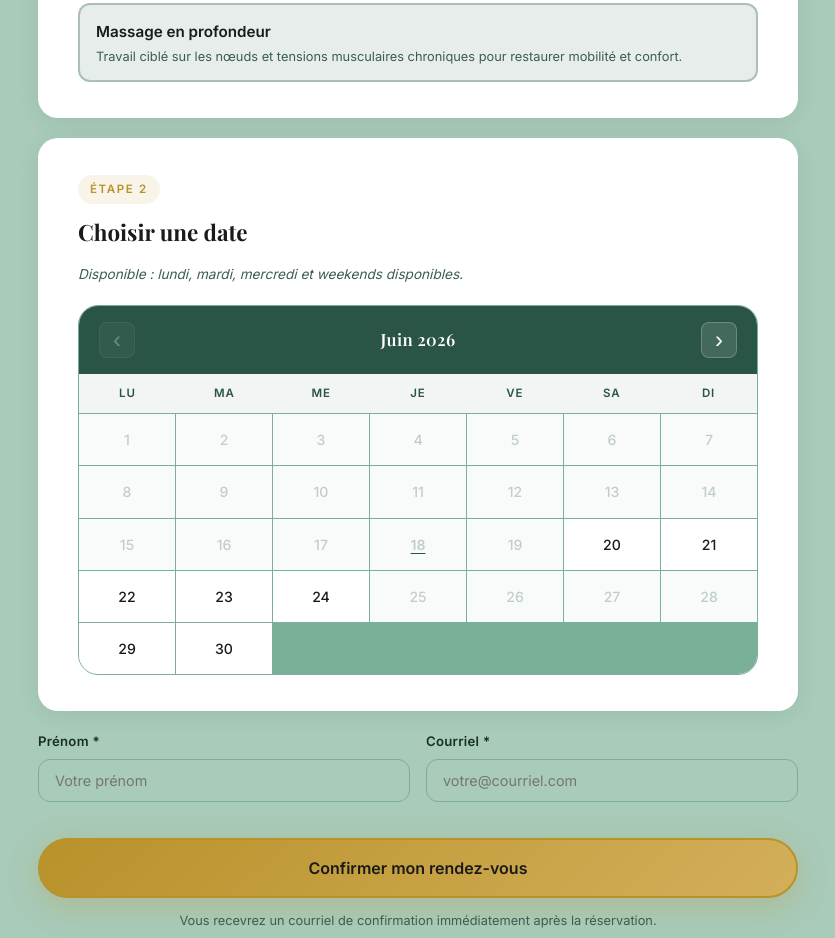
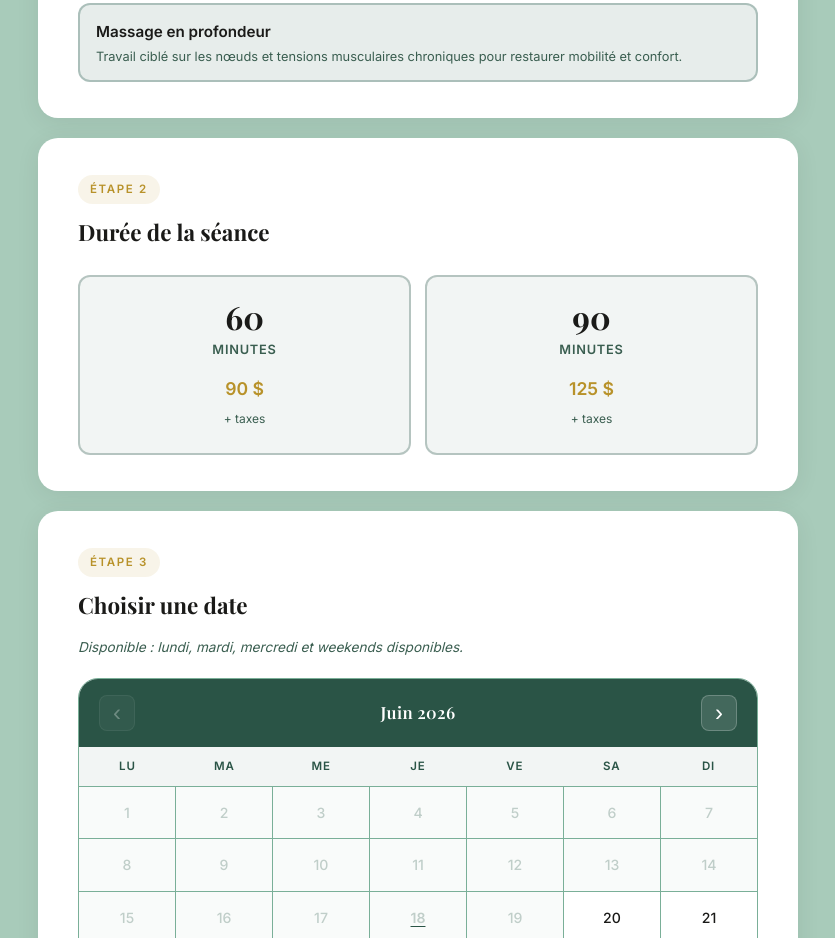
Before and after one commit to isabellebureau2423-maker/massotherapie-site, a website: page reservation.html in a window 1280 px wide. Shown: the part 913-1851 px from the top of the page, without its empty margins (222-1057 px from the left). Drawn offline with nearby package versions, Linux system fonts and the light colour scheme.

Commit message:
Add duration step (60min/90$ and 90min/125$) back to reservation form

```diff
--- a/reservation.css
+++ b/reservation.css
@@ -148,6 +148,70 @@
 .input--error {
   border-color: #C0392B !important;
   box-shadow: 0 0 0 3px rgba(192,57,43,0.1) !important;
+}
+
+/* ===== DURATION CARDS ===== */
+.duree-cards {
+  display: grid;
+  grid-template-columns: 1fr 1fr;
+  gap: 14px;
+}
+
+.duree-card input { display: none; }
+
+.duree-card { display: block; cursor: pointer; }
+
+.duree-card__inner {
+  display: flex;
+  flex-direction: column;
+  align-items: center;
+  gap: 6px;
+  padding: 24px 16px;
+  border: 2px solid rgba(42,84,70,0.3);
+  border-radius: var(--radius);
+  background: rgba(42,84,70,0.06);
+  text-align: center;
+  transition: var(--transition);
+}
+
+.duree-card__inner:hover { border-color: var(--color-accent); }
+
+.duree-card input:checked + .duree-card__inner {
+  border-color: var(--color-primary);
+  background: rgba(184,146,42,0.08);
+  box-shadow: 0 4px 16px rgba(184,146,42,0.2);
+}
+
+.duree-card__min {
+  font-family: var(--font-heading);
+  font-size: 2rem;
+  font-weight: 700;
+  color: var(--color-dark);
+  line-height: 1;
+}
+
+.duree-card__label {
+  font-size: 0.8rem;
+  font-weight: 600;
+  letter-spacing: 0.06em;
+  text-transform: uppercase;
+  color: var(--color-text-light);
+}
+
+.duree-card__prix {
+  margin-top: 8px;
+  font-size: 1.1rem;
+  font-weight: 700;
+  color: var(--color-primary);
+}
+
+.duree-card__taxes {
+  font-size: 0.75rem;
+  color: var(--color-text-light);
+}
+
+@media (max-width: 480px) {
+  .duree-cards { grid-template-columns: 1fr; }
 }
 
 /* ===== CALENDAR ===== */
--- a/reservation.html
+++ b/reservation.html
@@ -73,7 +73,7 @@
               </div>
               <div class="confirm-row">
                 <span>⏱️ Durée</span>
-                <strong><span id="confirmDuree"></span> minutes</strong>
+                <strong id="confirmDuree"></strong>
               </div>
             </div>
             <p class="confirm-email-note">
@@ -144,10 +144,39 @@
             </div>
           </div>
 
-          <!-- STEP 2 : Date -->
+          <!-- STEP 2 : Durée -->
+          <div class="res-step" id="stepDuree">
+            <div class="res-step__header">
+              <span class="step-tag">Étape 2</span>
+              <h2 class="step-title">Durée de la séance</h2>
+            </div>
+            <p class="step-error" id="stepDureeError" hidden></p>
+            <div class="duree-cards">
+              <label class="duree-card">
+                <input type="radio" name="duree" value="60" />
+                <div class="duree-card__inner">
+                  <span class="duree-card__min">60</span>
+                  <span class="duree-card__label">minutes</span>
+                  <span class="duree-card__prix">90 $</span>
+                  <span class="duree-card__taxes">+ taxes</span>
+                </div>
+              </label>
+              <label class="duree-card">
+                <input type="radio" name="duree" value="90" />
+                <div class="duree-card__inner">
+                  <span class="duree-card__min">90</span>
+                  <span class="duree-card__label">minutes</span>
+                  <span class="duree-card__prix">125 $</span>
+                  <span class="duree-card__taxes">+ taxes</span>
+                </div>
+              </label>
+            </div>
+          </div>
+
+          <!-- STEP 3 : Date -->
           <div class="res-step" id="step3">
             <div class="res-step__header">
-              <span class="step-tag">Étape 2</span>
+              <span class="step-tag">Étape 3</span>
               <h2 class="step-title">Choisir une date</h2>
             </div>
             <p class="step-hint">Disponible : lundi, mardi, mercredi et weekends disponibles.</p>
@@ -166,10 +195,10 @@
             </div>
           </div>
 
-          <!-- STEP 3 : Heure -->
+          <!-- STEP 4 : Heure -->
           <div class="res-step" id="step4" hidden>
             <div class="res-step__header">
-              <span class="step-tag">Étape 3</span>
+              <span class="step-tag">Étape 4</span>
               <h2 class="step-title">Choisir une heure</h2>
             </div>
             <p class="step-error" id="step4Error" hidden></p>
@@ -347,9 +376,14 @@
     }
 
     // ===== FETCH SLOTS =====
-    const DUREE_DEFAULT = 60;
+    function getSelectedDuree() {
+      const el = document.querySelector('input[name="duree"]:checked');
+      return el ? parseInt(el.value) : null;
+    }
+
     async function fetchSlots() {
       if (!selectedDate) return;
+      const duree = getSelectedDuree() || 60;
 
       const step4   = document.getElementById('step4');
       const spinner = document.getElementById('slotsSpinner');
@@ -362,7 +396,7 @@
       setTimeout(() => step4.scrollIntoView({ behavior: 'smooth', block: 'start' }), 80);
 
       try {
-        const res  = await fetch(`/.netlify/functions/get-availability?date=${selectedDate}&duree=${DUREE_DEFAULT}`);
+        const res  = await fetch(`/.netlify/functions/get-availability?date=${selectedDate}&duree=${duree}`);
         const data = await res.json();
         spinner.hidden = true;
 
@@ -451,6 +485,14 @@
       }
       clearStepError('stepSoinError');
 
+      const dureeVal = getSelectedDuree();
+      if (!dureeVal) {
+        showStepError('stepDureeError', 'Veuillez choisir une durée.');
+        document.getElementById('stepDuree').scrollIntoView({ behavior: 'smooth', block: 'start' });
+        return;
+      }
+      clearStepError('stepDureeError');
+
       if (!selectedDate) {
         showStepError('step3Error', 'Veuillez choisir une date.');
         document.getElementById('step3').scrollIntoView({ behavior: 'smooth', block: 'start' });
@@ -468,13 +510,14 @@
       submitBtn.disabled  = true;
       submitSpin.hidden   = false;
 
+      const prixMap = { 60: '90 $', 90: '125 $' };
       const payload = {
         prenom:    prenomVal,
         nom:       '',
         telephone: '',
         courriel:  courrielVal,
         service:   serviceVal,
-        duree:     DUREE_DEFAULT,
+        duree:     dureeVal,
         date:      selectedDate,
         heure:     selectedTime,
       };
@@ -504,7 +547,7 @@
         document.getElementById('confirmSoin').textContent     = payload.service;
         document.getElementById('confirmDate').textContent     = dateFormatted;
         document.getElementById('confirmHeure').textContent    = selectedTime;
-        document.getElementById('confirmDuree').textContent    = payload.duree;
+        document.getElementById('confirmDuree').textContent    = `${payload.duree} min — ${prixMap[payload.duree] || ''} + taxes`;
         document.getElementById('confirmCourriel').textContent = payload.courriel;
 
         document.getElementById('bookingForm').hidden = true;
@@ -533,7 +576,6 @@
       renderCalendar();
     });
 
-    // Re-fetch if duration changes after date selected
     document.querySelectorAll('input[name="duree"]').forEach(radio => {
       radio.addEventListener('change', () => { if (selectedDate) fetchSlots(); });
     });
```
